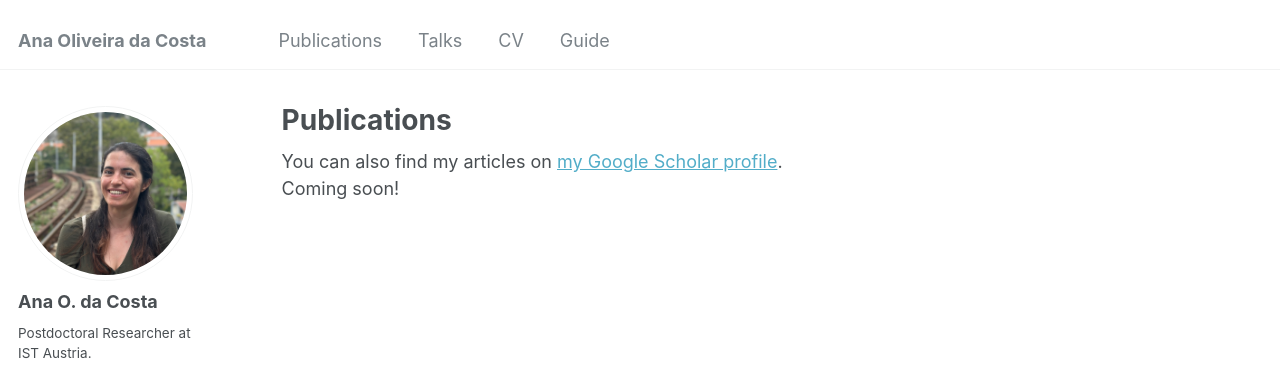
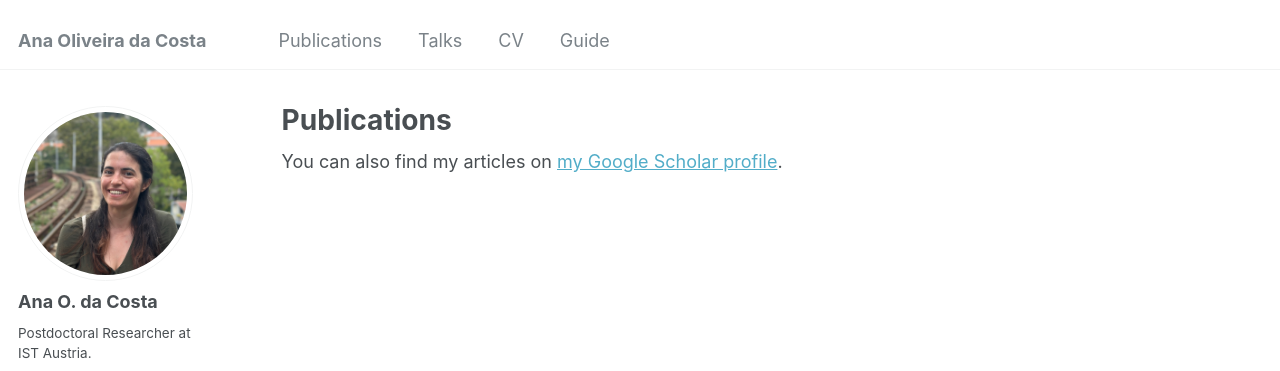
Before and after one commit to anaolicosta/anaolicosta.github.io, a Jekyll site: the page built from _pages/publications.html, in a window 1280 px wide. Shown: the top 371 px of the page. Built offline with Jekyll 4.4.1, drawn with Linux system fonts in a browser that asks for light colours; some web fonts are replaced.

Commit message:
Update publications.html

```diff
--- a/_pages/publications.html
+++ b/_pages/publications.html
@@ -8,7 +8,7 @@ author_profile: true
 {% if site.author.googlescholar %}
   <div class="wordwrap">You can also find my articles on <a href="{{site.author.googlescholar}}">my Google Scholar profile</a>.</div>
 {% endif %}
-  <div class="wordwrap">Coming soon!</div>
+
 {% include base_path %}
 
 <!-- {% if site.publication_category %}
```
